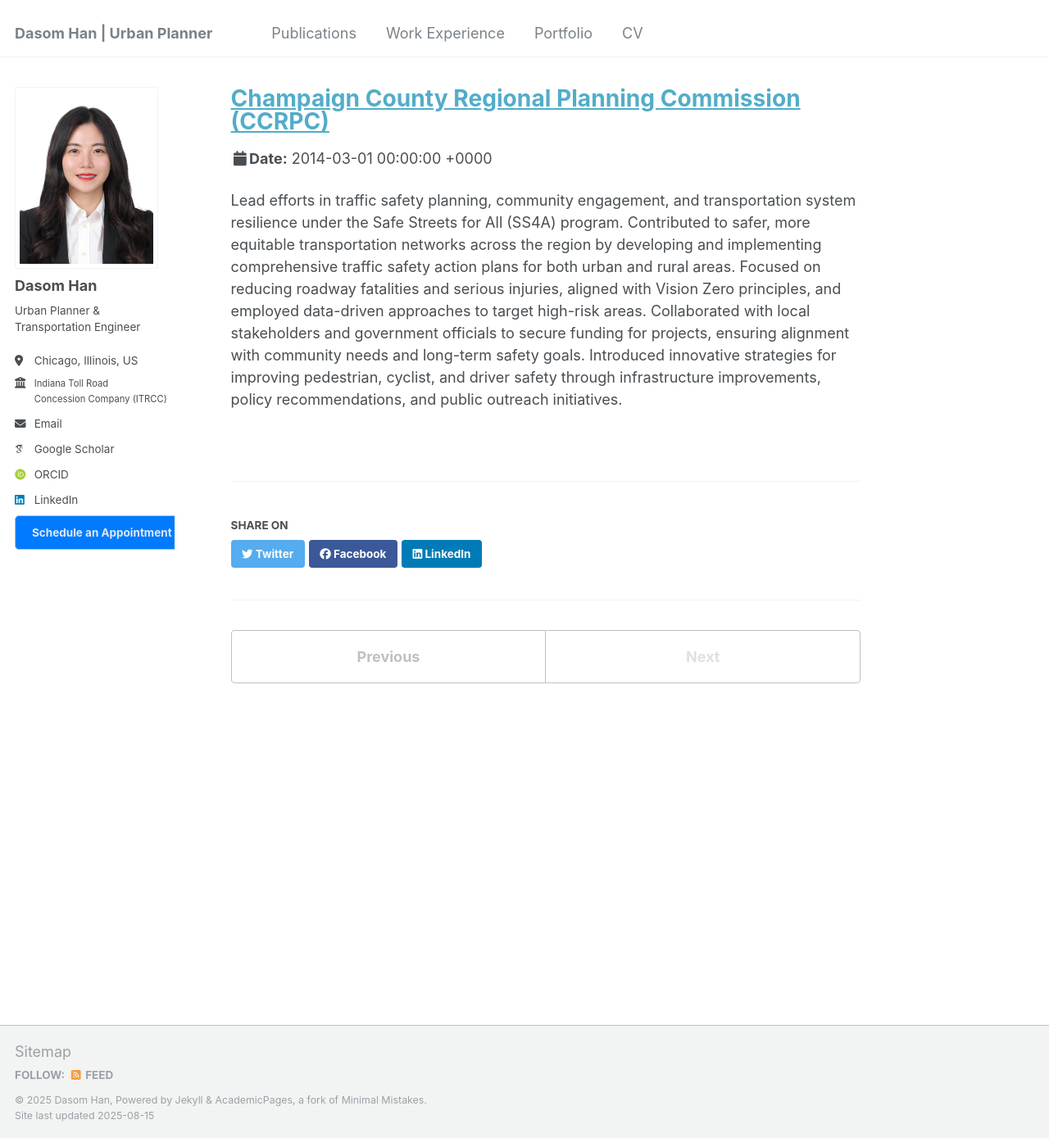
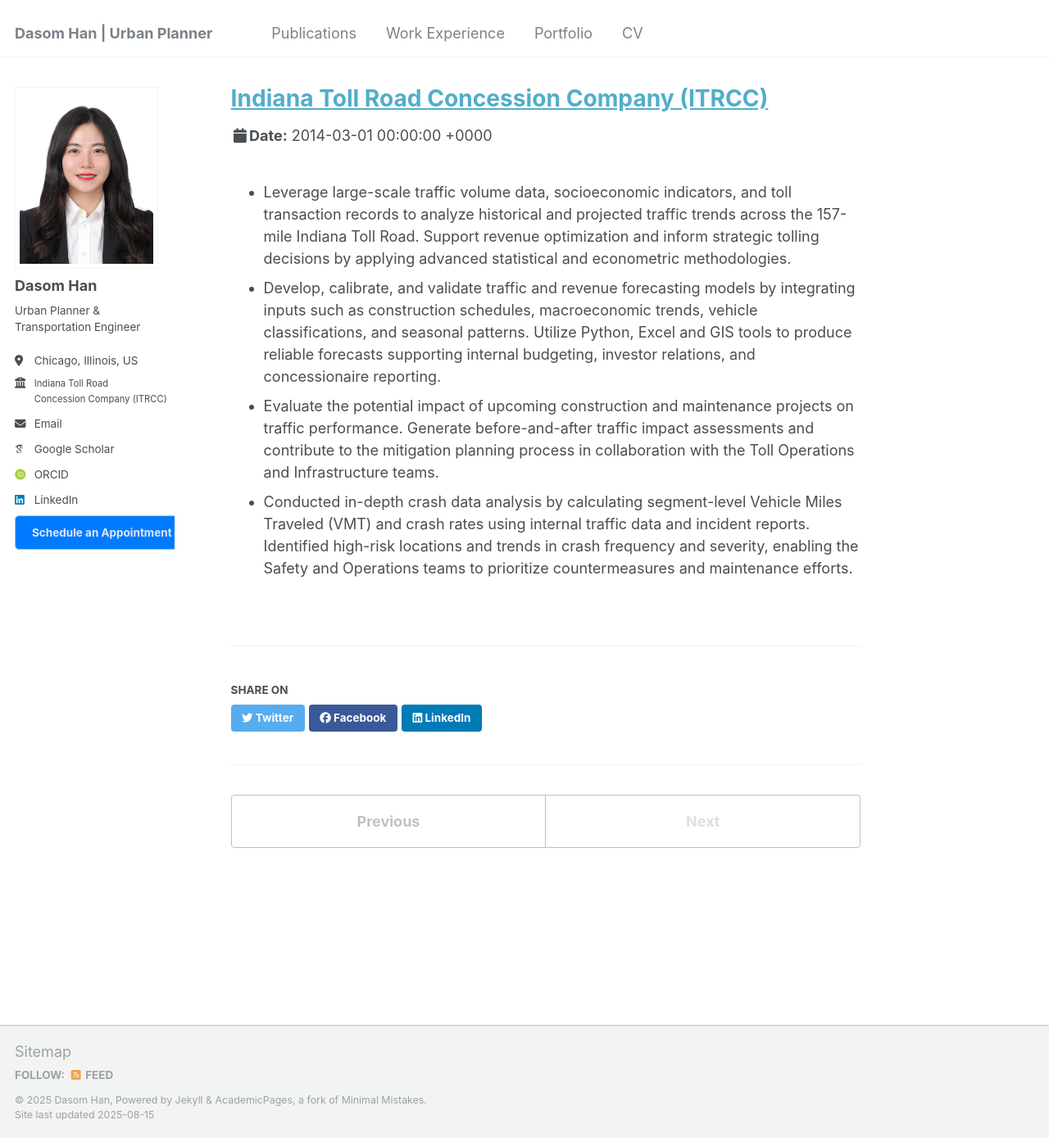
Before and after one commit to dasomh/dasomh.github.io, a Jekyll site: the page built from _talks/2014-03-01-talk-4.md, in a window 1280 px wide and 1389 px high. Shown: the whole window at 82% size. Built offline with Jekyll 4.4.1, drawn with Linux system fonts in a browser that asks for light colours; some web fonts are replaced.

Commit message:
Update 2014-03-01-talk-4.md

```diff
--- a/_talks/2014-03-01-talk-4.md
+++ b/_talks/2014-03-01-talk-4.md
@@ -1,11 +1,14 @@
 ---
-title: "<a href='https://www.ccrpc.org/' target='_blank'>Champaign County Regional Planning Commission (CCRPC)</a>"
+title: "<a href='https://www.indianatollroad.org/' target='_blank'>Indiana Toll Road Concession Company (ITRCC)</a>"
 collection: talks
-type: "Planner II"
+type: "Traffic Analyst"
 permalink: /talks/2024-09-01-urban-planner-ii
 venue: ""
-display_date: "Sep 2024 - Present"
+display_date: "Jun 2025 - Present"
 location: "Champaign County, IL, United States"
 ---
 
-Lead efforts in traffic safety planning, community engagement, and transportation system resilience under the Safe Streets for All (SS4A) program. Contributed to safer, more equitable transportation networks across the region by developing and implementing comprehensive traffic safety action plans for both urban and rural areas. Focused on reducing roadway fatalities and serious injuries, aligned with Vision Zero principles, and employed data-driven approaches to target high-risk areas. Collaborated with local stakeholders and government officials to secure funding for projects, ensuring alignment with community needs and long-term safety goals. Introduced innovative strategies for improving pedestrian, cyclist, and driver safety through infrastructure improvements, policy recommendations, and public outreach initiatives.
+-	Leverage large-scale traffic volume data, socioeconomic indicators, and toll transaction records to analyze historical and projected traffic trends across the 157-mile Indiana Toll Road. Support revenue optimization and inform strategic tolling decisions by applying advanced statistical and econometric methodologies.
+-	Develop, calibrate, and validate traffic and revenue forecasting models by integrating inputs such as construction schedules, macroeconomic trends, vehicle classifications, and seasonal patterns. Utilize Python, Excel and GIS tools to produce reliable forecasts supporting internal budgeting, investor relations, and concessionaire reporting.
+-	Evaluate the potential impact of upcoming construction and maintenance projects on traffic performance. Generate before-and-after traffic impact assessments and contribute to the mitigation planning process in collaboration with the Toll Operations and Infrastructure teams.
+-	Conducted in-depth crash data analysis by calculating segment-level Vehicle Miles Traveled (VMT) and crash rates using internal traffic data and incident reports. Identified high-risk locations and trends in crash frequency and severity, enabling the Safety and Operations teams to prioritize countermeasures and maintenance efforts.
```
